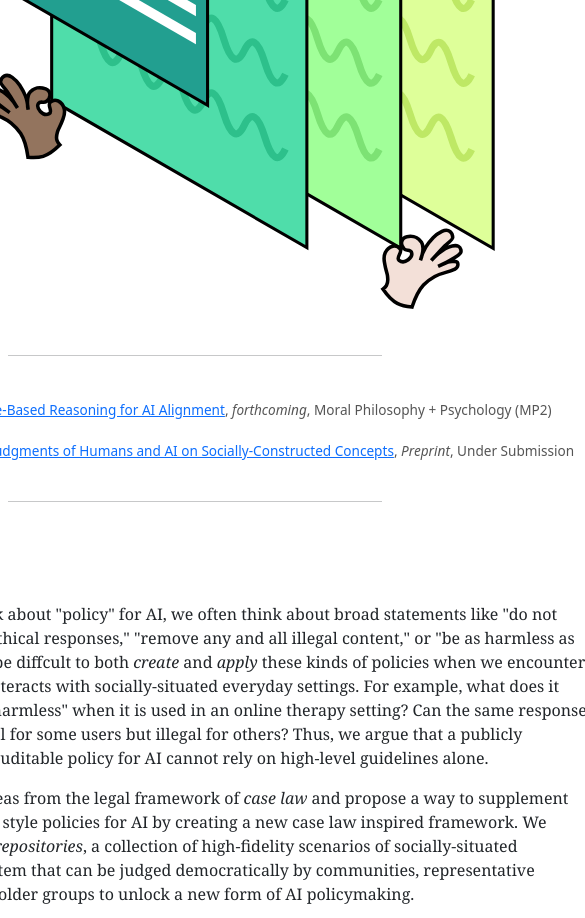
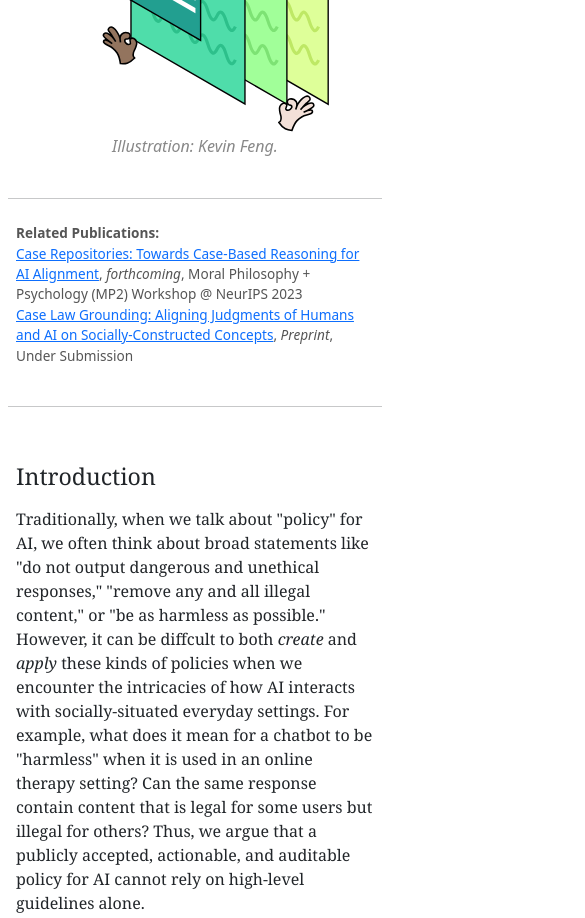
Before and after one commit to Social-Futures-Lab/case-law-ai-policy, a plain HTML site: page docs/index.html in a window 390 px wide. Shown: the part 1000-1918 px from the top of the page, 585 px wide, since content can reach past the window. Drawn offline with nearby package versions, Linux system fonts and the light colour scheme.

Commit message:
actually looks reasonable on mobile now

```diff
--- a/docs/css/style.css
+++ b/docs/css/style.css
@@ -9,11 +9,14 @@ html {
 body {
     margin: 3rem 0 0 0;
     font-family: 'Georgia', serif;
+
 }
 
 .main-body {
-    padding-bottom: 1rem;
+    padding: 1rem;
     max-width: 800px;
+    width: 100%;
+    max-width: 820px;
 }
 
 h1 {
@@ -58,12 +61,10 @@ aside figure {
     margin-top: 1rem;
 }
 
-figure figcaption {
-    font-size: 12px;
-    font-style: italic;
-    color: rgb(128, 124, 124);
-    margin: auto;
-    padding: 2px 2px 2px 2px;
+figcaption {
+   font-family: var(--system-ui);
+   font-style: italic;
+   color: #888;
 }
 
 img {
--- a/docs/index.html
+++ b/docs/index.html
@@ -57,6 +57,7 @@
 
   <div class="cover-img-container">
     <img src="./assets/img/case-law.svg" alt="isometric illustration of a user chatting with a chatbot, with a series of document-like cases situated behind the chatbot's response. The cases are placed there by hands with a diverse range of skin colours." style="width: 75%">
+    <figcaption>Illustration: Kevin Feng.</figcaption>
   </div>
 
 
```
